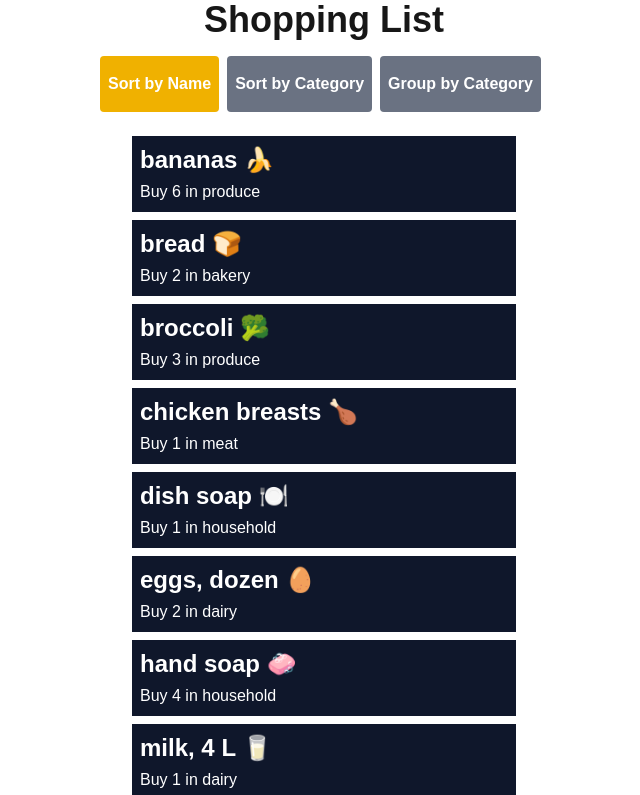
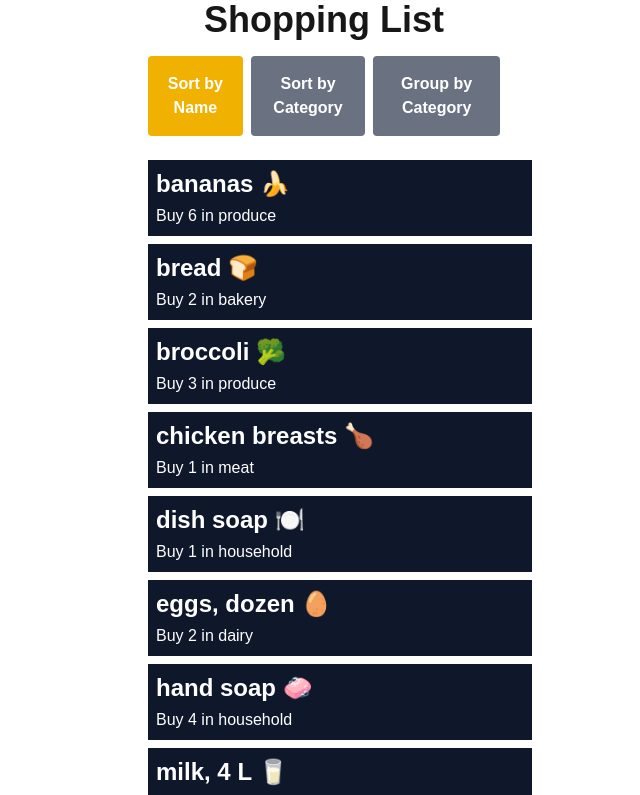
Before and after one commit to SeksanW/cprg306-assignments, a Next.js app: page /week-6 in a window 1280 px wide. Shown: the top 795 px of the page, without its empty margins (316-956 px from the left). Built offline with nearby package versions, Linux system fonts and the light colour scheme.

Commit message:
Update item-list.js

```diff
--- a/app/week-6/item-list.js
+++ b/app/week-6/item-list.js
@@ -24,7 +24,7 @@ export default function ItemList() {
     const sortedCategories = Object.keys(groupedItems).sort();
 
 return (
-    <div className="w-112 mx-auto space-y-6 mt-4">
+    <div className="w-104 mx-auto space-y-6 mt-4 px-8">
     {}
     <div className="flex gap-2">
         <button
```
